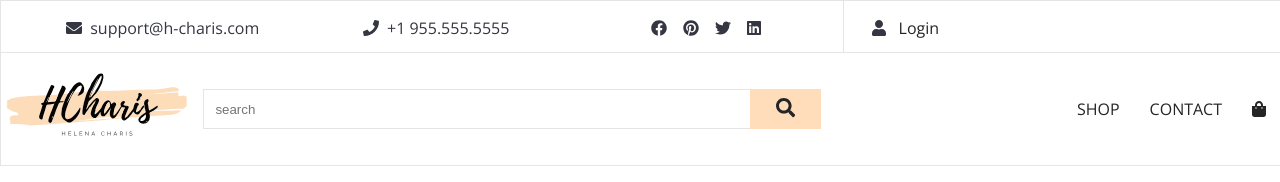
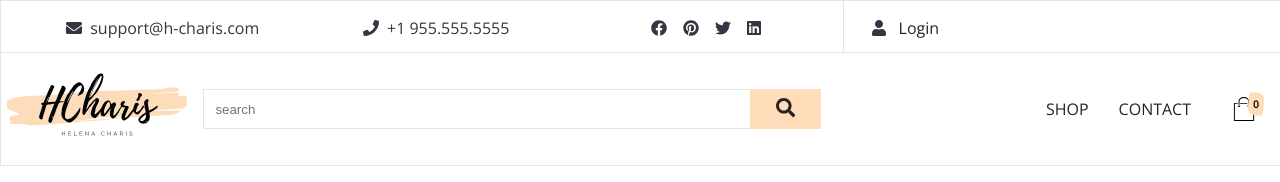
Before and after one commit to Brunno-DaSilva/h-charis-online-store, a React (Create React App) app: page / in a window 1280 px wide. Shown: the top 182 px of the page. Built offline with nearby package versions, Linux system fonts and the light colour scheme; no server answers.

Commit message:
Created cart-icon and styled count

```diff
--- /dev/null
+++ b/src/Components/CartIcon/CartIcon.js
@@ -0,0 +1,14 @@
+import React from "react";
+import { ReactComponent as ShoppingIcon } from "../../assets/shopping-bag.svg";
+import "./cart-icon.scss";
+
+const CartIcon = () => {
+  return (
+    <div className="cart-icon">
+      <ShoppingIcon className="shopping-icon" />
+      <span className="item-count">0</span>
+    </div>
+  );
+};
+
+export default CartIcon;
--- /dev/null
+++ b/src/Components/CartIcon/cart-icon.scss
@@ -0,0 +1,26 @@
+.cart-icon {
+  width: 45px;
+  height: 45px;
+  position: relative;
+  display: flex;
+  align-items: center;
+  justify-content: center;
+  cursor: pointer;
+
+  .shopping-icon {
+    width: 1.5rem;
+    height: 1.5rem;
+  }
+
+  .item-count {
+    position: absolute;
+    font-size: 0.625rem;
+    font-weight: bold;
+    bottom: 1rem;
+    left: 1.7rem;
+    padding: 0.3rem;
+    background: #ffdcba;
+    border-radius: 22% 78% 19% 81% / 72% 26% 74% 28%;
+    color: #000000;
+  }
+}
--- a/src/Components/Header/Header.js
+++ b/src/Components/Header/Header.js
@@ -3,9 +3,8 @@
 import { Link } from "react-router-dom";
 import { ReactComponent as Logo } from "../../assets/hcharis-01.svg/hcharis-01.svg";
 import SearchArea from "../SearchArea/SearchArea";
-import { auth } from "../../firebase/firebase";
-import { FontAwesomeIcon } from "@fortawesome/react-fontawesome";
-import { faShoppingBag } from "@fortawesome/free-solid-svg-icons";
+
+import CartIcon from "../CartIcon/CartIcon";
 
 import "./header.scss";
 
@@ -28,7 +27,7 @@
             CONTACT
           </Link>
           <Link className="option" to="/contact">
-            <FontAwesomeIcon className="info-icons" icon={faShoppingBag} />
+            <CartIcon />
           </Link>
         </div>
       </div>
```
Also changed, not shown: src/assets/shopping-bag.svg (added).
